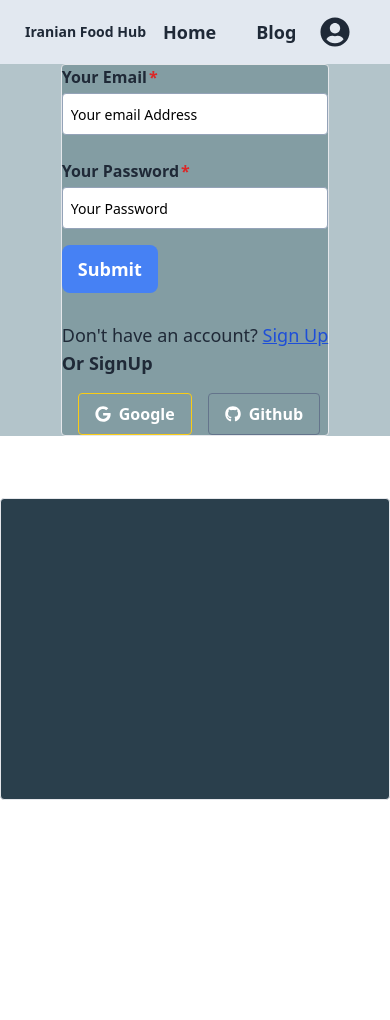
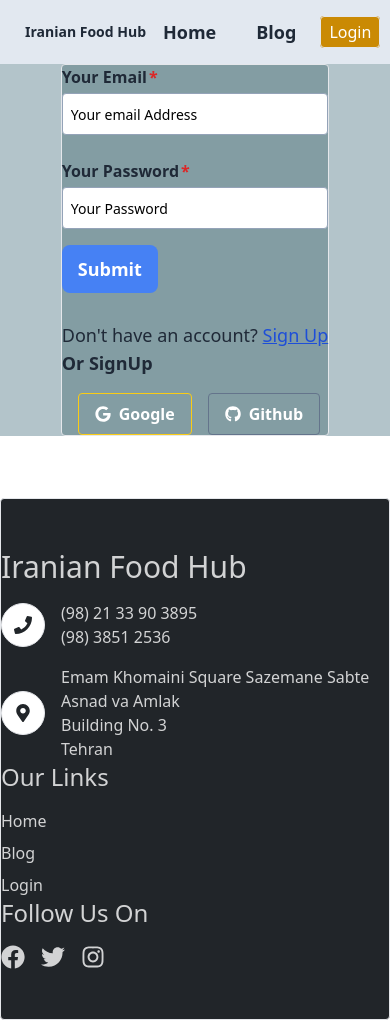
Before and after one commit to hasibulhasan372/iranian-food-hub, a React (Vite) app: page /login in a window 390 px wide. Before the commit the page ends 844 px from the top, so only its background shows below. Built offline with nearby package versions, Linux system fonts and the light colour scheme; no server answers.

Commit message:
Created Footer

```diff
--- a/index.html
+++ b/index.html
@@ -2,9 +2,9 @@
 <html lang="en">
   <head>
     <meta charset="UTF-8" />
-    <link rel="icon" type="image/svg+xml" href="/vite.svg" />
+    <link rel="icon" type="image/svg+xml" href="" />
     <meta name="viewport" content="width=device-width, initial-scale=1.0" />
-    <title>Vite + React</title>
+    <title>Iranian Food Hub</title>
   </head>
   <body>
     <div id="root"></div>
--- a/src/components/Footer/Footer.jsx
+++ b/src/components/Footer/Footer.jsx
@@ -1,8 +1,50 @@
 import React from 'react';
+import { FaPhone, FaMapMarkerAlt, FaFacebook, FaTwitter, FaInstagram } from 'react-icons/fa'
+import { Link } from 'react-router-dom';
 
 const Footer = () => {
     return (
-        <div className='my-container rounded bg-[#2a3f4c] border py-[150px]'>
+        <div className='my-container rounded bg-[#212529] border py-[50px] lg:px-10'>
+            <div className='grid lg:grid-cols-3 lg:gap-20'>
+                <div className='text-[#fffc]'>
+                    <h3 className='text-3xl'>Iranian Food Hub</h3>
+                    <div className='mt-4 flex items-center gap-4'>
+                        <a className='border p-3 bg-white rounded-full'><FaPhone className='text-lg text-[#212529]'></FaPhone></a>
+                        <div>
+                            <p>(98) 21 33 90 3895</p>
+                            <p>(98) 3851 2536</p>
+                        </div>
+                    </div>
+                    <div className='mt-4 flex items-center gap-4'>
+                        <a className='border p-3 bg-white rounded-full'><FaMapMarkerAlt className='text-lg text-[#212529]'></FaMapMarkerAlt></a>
+                        <div>
+                            <p>Emam Khomaini Square
+                                Sazemane Sabte Asnad va Amlak <br />
+                                Building No. 3 <br />
+                                Tehran</p>
+                        </div>
+                    </div>
+                </div>
+                <div className='text-[#fffc]'>
+                    <h3 className='text-2xl '>Our Links </h3>
+                    <ul className='mt-4 list-none space-y-2'>
+                        <li ><Link to='/' >Home</Link></li>
+                        <li><Link to='/blog'>Blog</Link></li>
+                        <li><Link to='/Login'>Login</Link></li>
+                    </ul>
+                </div>
+                <div className='text-[#fffc]'>
+                    <h3 className='text-2xl '>Follow Us On  </h3>
+                   <div className='mt-4 flex gap-4'>
+                   <a href="#"><FaFacebook className='text-2xl'></FaFacebook></a>
+                   <a href="#"><FaTwitter className='text-2xl'></FaTwitter></a>
+                   <a href="#"><FaInstagram className='text-2xl'></FaInstagram></a>
+
+                   </div>
+
+                </div>
+
+            </div>
 
         </div>
     );
--- a/src/components/GithubReg/GithubReg.jsx
+++ b/src/components/GithubReg/GithubReg.jsx
@@ -12,7 +12,6 @@ const GithubReg = () => {
         githubLogIn()
         .then(result =>{
             const githubUser = result.user;
-            console.log(githubUser)
             navigate(from, {replace : true})
         })
         .catch(error =>{
--- a/src/components/Header/Header.jsx
+++ b/src/components/Header/Header.jsx
@@ -32,7 +32,7 @@ const Header = () => {
                                 }
                                 <button className='bg-purple-600 rounded text-white p-2 text-sm' onClick={handleLogOut}>Logout</button>
                                 </div> :
-                            <Link to='/login'><FaUserCircle className='text-3xl'></FaUserCircle></Link>
+                            <Link to='/login' className='py-1 px-2 border rounded bg-yellow-600 text-white'>Login</Link>
 
                             }
 
--- a/src/pages/login/Login/Login.jsx
+++ b/src/pages/login/Login/Login.jsx
@@ -25,7 +25,7 @@ const Login = () => {
             navigate(from, {replace : true})
         })
         .catch(error =>{
-            return setError('Input wrong email or password ', error.message)
+            return setError('Wrong email or password ')
         })
     }
 
--- a/src/pages/login/Register/Register.jsx
+++ b/src/pages/login/Register/Register.jsx
@@ -1,11 +1,12 @@
-import React, { useContext } from 'react';
-import { Form, Link } from 'react-router-dom';
+import React, { useContext, useState } from 'react';
+import { Form, Link, useLocation, useNavigate } from 'react-router-dom';
 import { AuthContext } from '../../../context/AuthProvider/AuthProvider';
 import GoogleReg from '../../../components/GoogleReg/GoogleReg';
 import GithubReg from '../../../components/GithubReg/GithubReg';
 
 const Register = () => {
     const {createUser} = useContext(AuthContext);
+    const [error, setError] = useState(null)
 
     const handleSignUp = (e) =>{
         e.preventDefault();
@@ -14,13 +15,16 @@ const Register = () => {
         const photo = form.photo.value;
         const email = form.email.value;
         const password = form.password.value;
+        if(password.length < 6){
+            return setError('Password must be 6 characters or more.')
+        }
         createUser(email, password)
         .then(result =>{
             const signUpUser = result.user;
-            form.reset('')
+            form.reset('');
         })
         .catch(error =>{
-            console.log(error)
+            return setError("Please input the valid email or password")
         })
 
     };
@@ -48,13 +52,14 @@ const Register = () => {
                 <input type="password" name="password" id="password" placeholder='Your Password' className=' form-input-style' required />
             </div>
             <button type="submit" className='btn mt-4 capitalize text-lg font-semibold bg-[#4681f4] border-none hover:bg-[#1b62f0]'>Submit</button>
+            <p className='text-red-900 mt-2 underline underline-offset-4 pb-1'>{error}</p>
 
         </Form>
         <div className='mt-4 border-b border-slate-600 lg:pb-4'>
                 <p className='text-lg'>Already have an account? <Link to='/login' className='underline text-blue-700'>Login</Link></p>
             </div>
             <div className='lg:mt-6 space-x-4'>
-                <p className='text-lg font-bold pb-4'>Or SignUp</p>
+                <p className='text-lg font-bold pb-4'>Or SignUp With</p>
 
                 <div className='flex gap-4'>
                 <GoogleReg></GoogleReg>
```
